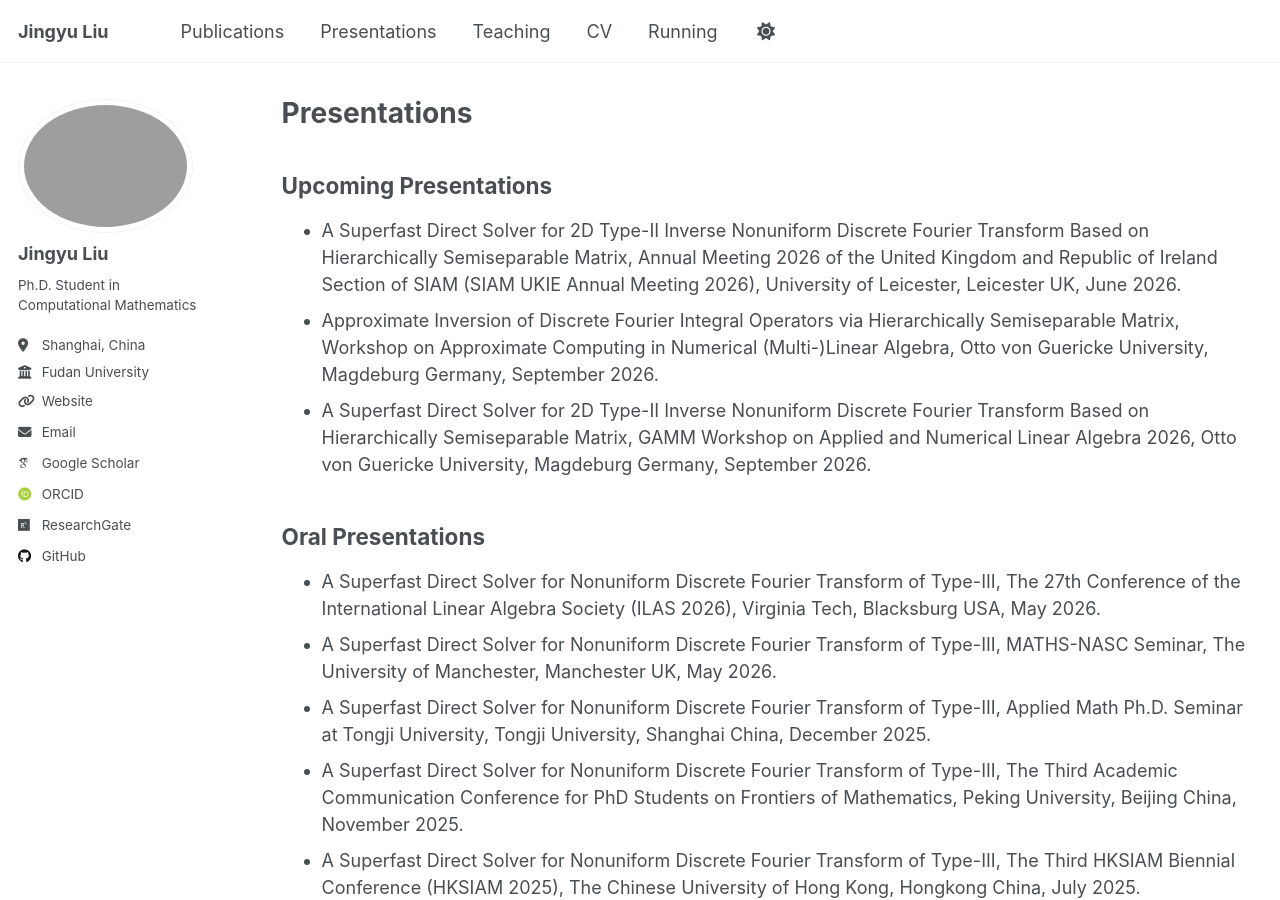
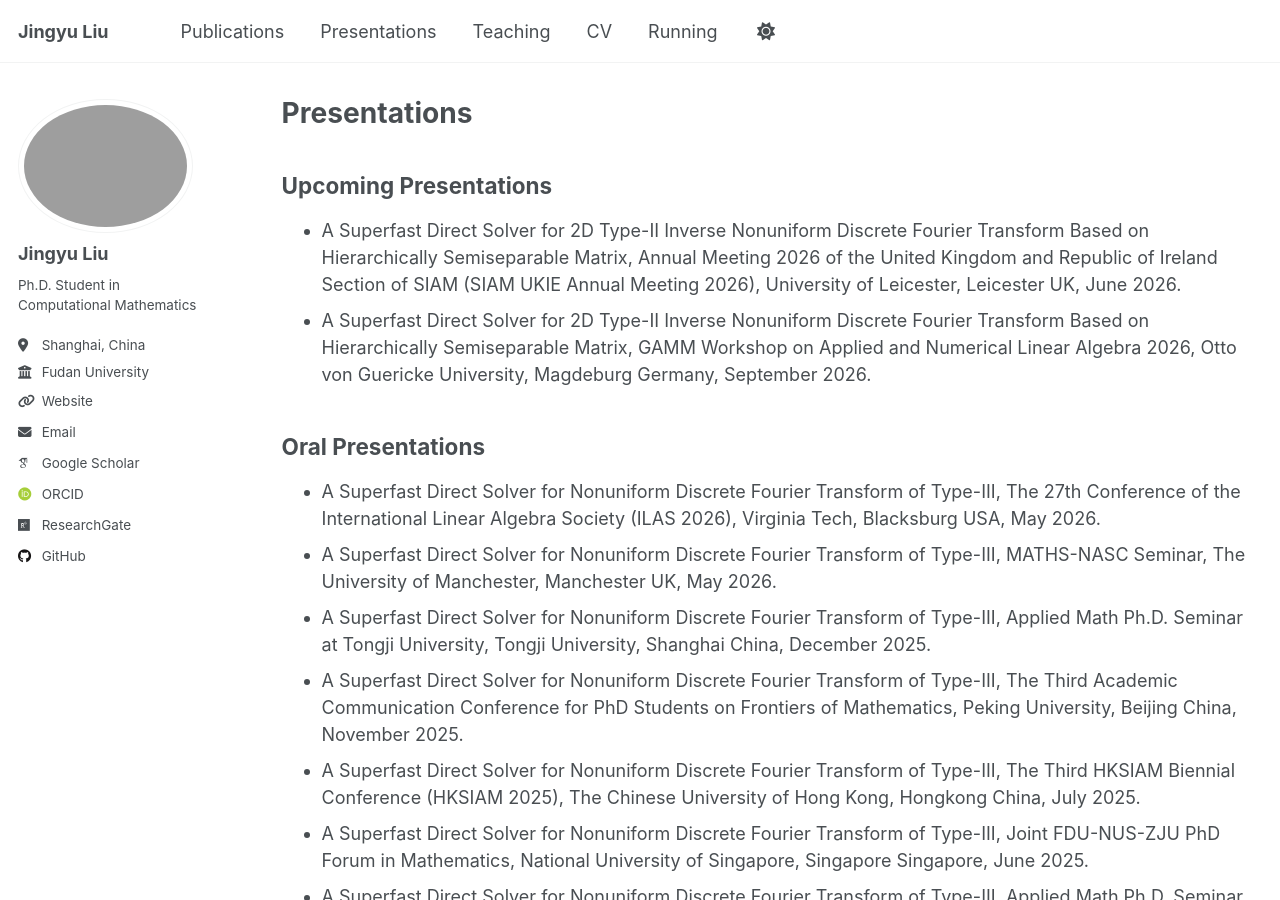
Before and after one commit to JingyuLiuMath/JingyuLiuMath.github.io, a Jekyll site: the page built from _pages/presentations.md, in a window 1280 px wide and 900 px high. Built offline with Jekyll 4.4.1, drawn with Linux system fonts in a browser that asks for light colours; some web fonts are replaced.

Commit message:
update conf

```diff
--- a/_pages/presentations.md
+++ b/_pages/presentations.md
@@ -10,7 +10,7 @@ author_profile: true
 ## Upcoming Presentations
 
 - A Superfast Direct Solver for 2D Type-II Inverse Nonuniform Discrete Fourier Transform Based on Hierarchically Semiseparable Matrix, Annual Meeting 2026 of the United Kingdom and Republic of Ireland Section of SIAM (SIAM UKIE Annual Meeting 2026), University of Leicester, Leicester UK, June 2026.
-- Approximate Inversion of Discrete Fourier Integral Operators via Hierarchically Semiseparable Matrix, Workshop on Approximate Computing in Numerical (Multi-)Linear Algebra, Otto von Guericke University, Magdeburg Germany, September 2026.
+<!-- - Approximate Inversion of Discrete Fourier Integral Operators via Hierarchically Semiseparable Matrix, Workshop on Approximate Computing in Numerical (Multi-)Linear Algebra, Otto von Guericke University, Magdeburg Germany, September 2026. -->
 - A Superfast Direct Solver for 2D Type-II Inverse Nonuniform Discrete Fourier Transform Based on Hierarchically Semiseparable Matrix, GAMM Workshop on Applied and Numerical Linear Algebra 2026, Otto von Guericke University, Magdeburg Germany, September 2026.
 
 ## Oral Presentations
```
